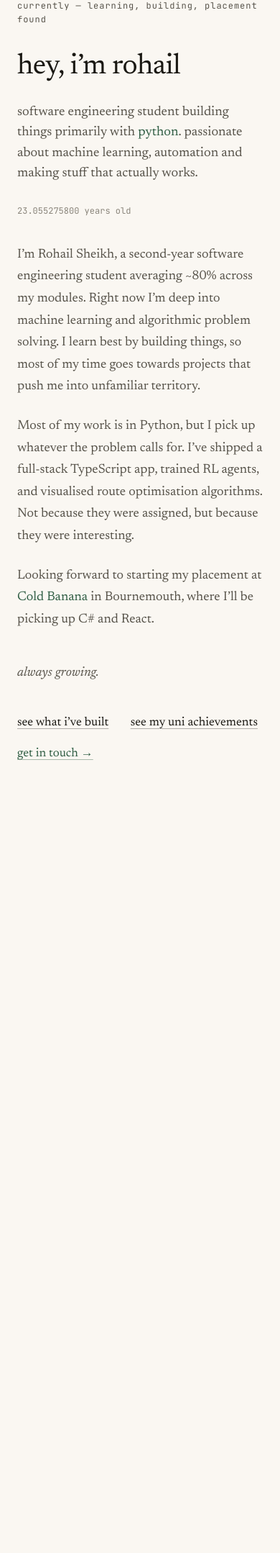
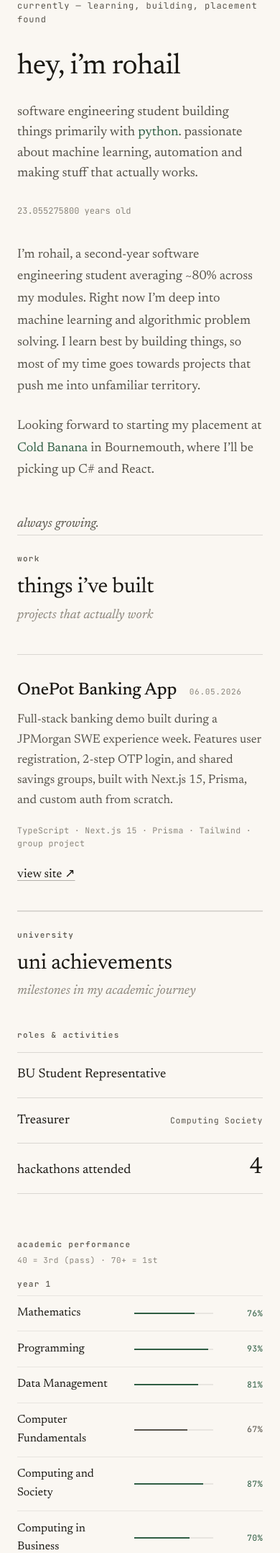
Before and after one commit to Antendis/antendis.dev, a PHP site: page / in a window 390 px wide. Shown: the part 127-2285 px from the top of the page at 72% size. Before the commit the page ends 1183 px from the top, so only its background shows below. Run offline with PHP 8.4, Linux system fonts and the light colour scheme.

Commit message:
Refine layout: remove globe border, mobile scroll, cleaner home panel
- Remove border-left from .globe-rail; globe repositioned to upper-right via flex-start + adjusted padding
- Mobile (<1024px): override panel routing so all panels stack and page scrolls normally
- Home panel: drop redundant hero-links nav and middle prose paragraph; change "I'm Rohail Sheikh" to "I'm rohail"

```diff
--- a/index.html
+++ b/index.html
@@ -97,10 +97,7 @@
 
         <div class="prose">
           <p>
-            I&rsquo;m Rohail Sheikh, a second-year software engineering student averaging ~80% across my modules. Right now I&rsquo;m deep into machine learning and algorithmic problem solving. I learn best by building things, so most of my time goes towards projects that push me into unfamiliar territory.
-          </p>
-          <p>
-            Most of my work is in Python, but I pick up whatever the problem calls for. I&rsquo;ve shipped a full-stack TypeScript app, trained RL agents, and visualised route optimisation algorithms. Not because they were assigned, but because they were interesting.
+            I&rsquo;m rohail, a second-year software engineering student averaging ~80% across my modules. Right now I&rsquo;m deep into machine learning and algorithmic problem solving. I learn best by building things, so most of my time goes towards projects that push me into unfamiliar territory.
           </p>
           <p>
             Looking forward to starting my placement at <span class="accent">Cold Banana</span> in Bournemouth, where I&rsquo;ll be picking up C# and React.
@@ -108,11 +105,6 @@
           <p class="signoff">always growing.</p>
         </div>
 
-        <nav class="hero-links" aria-label="Highlights">
-          <a href="#projects">see what i&rsquo;ve built</a>
-          <a href="#achievements">see my uni achievements</a>
-          <a href="#contact" class="link-accent">get in touch &rarr;</a>
-        </nav>
       </section>
 
       <!-- Projects -->
--- a/style.css
+++ b/style.css
@@ -184,9 +184,8 @@ body {
   height: 100vh;
   height: 100dvh;
   display: flex;
-  align-items: center;
-  padding: 2rem;
-  border-left: 1px solid var(--rule);
+  align-items: flex-start;
+  padding: clamp(2.5rem, 12vh, 5.5rem) 2rem 2rem 3rem;
 }
 
 #globeViz {
@@ -713,6 +712,14 @@ a:hover {
   .content {
     padding: 2.5rem 1.5rem 4rem;
   }
+
+  .js .panel {
+    display: block;
+  }
+
+  .js .panel.is-active {
+    animation: none;
+  }
 }
 
 /* ---------- motion preferences ---------- */
```
